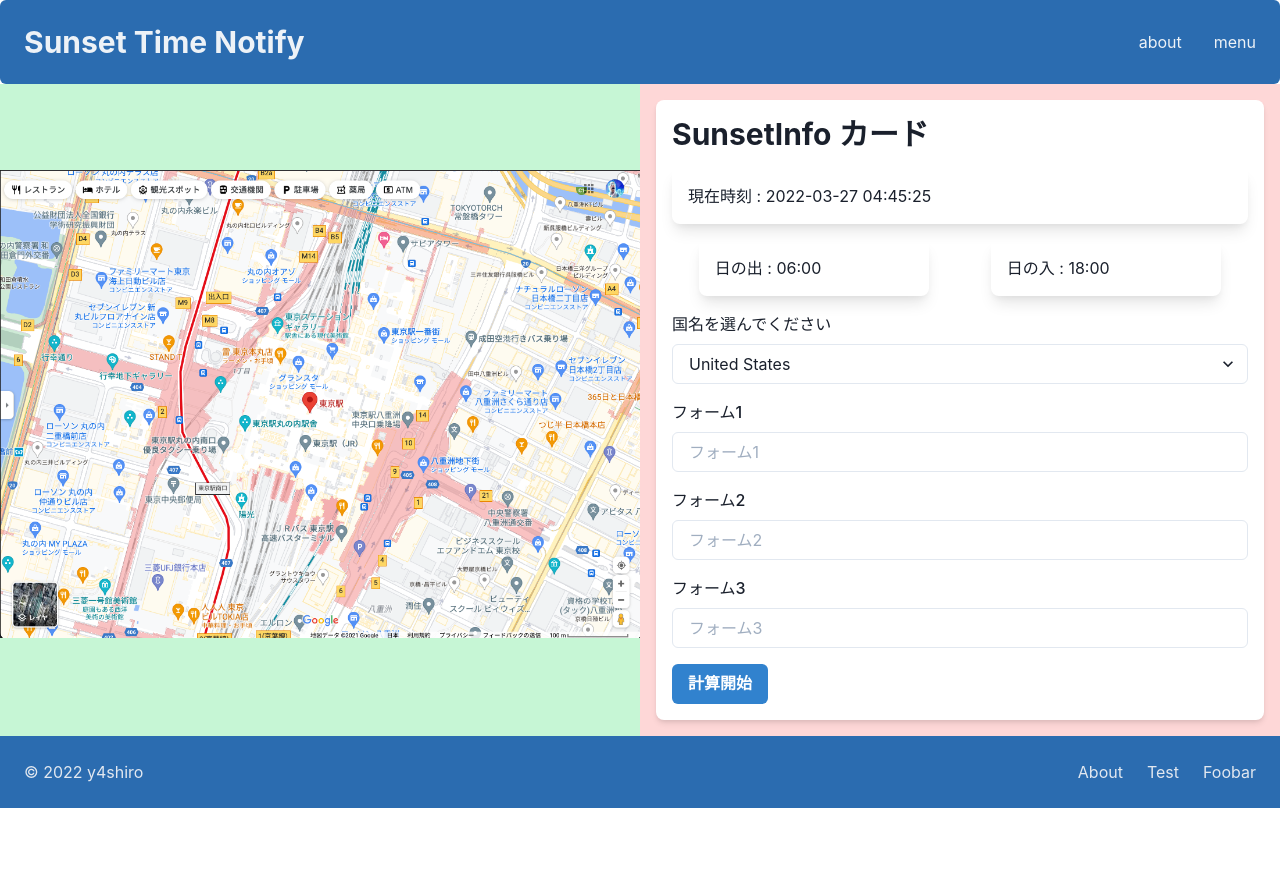
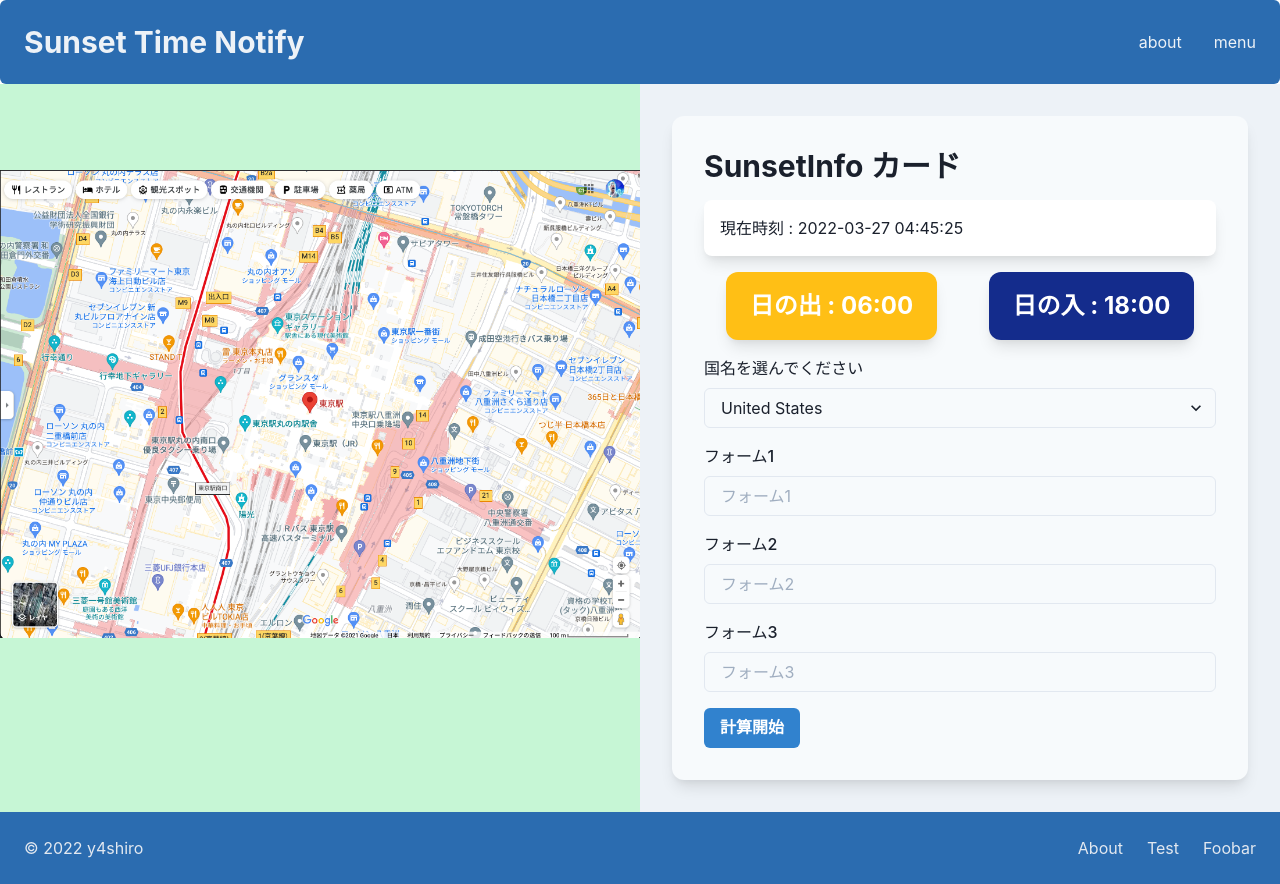
Before and after one commit to y4shiro/sunset-time-notify, a Next.js app: page / in a window 1280 px wide. Before the commit the page ends 808 px from the top, so only its background shows below. Built offline with nearby package versions, Linux system fonts and the light colour scheme.

Commit message:
日の出日の入時刻の表示にスタイル追加

```diff
--- a/src/components/SunsetInfo.tsx
+++ b/src/components/SunsetInfo.tsx
@@ -28,20 +28,24 @@ const SunsetInfo: VFC = () => {
   }, [date]);
 
   return (
-    <Box w='full' bgColor='red.100'>
-      <Box m={4} p={4} borderRadius='lg' shadow='md' bgColor='white'>
+    <Box w='full' bgColor='gray.100'>
+      <Box m={8} p={8} borderRadius='xl' shadow='lg' bgColor='gray.50'>
         <Heading size='lg'>SunsetInfo カード</Heading>
 
-        <Box my={4} p={4} borderRadius='lg' shadow='lg'>
+        <Box my={4} p={4} borderRadius='lg' shadow='lg' bgColor='white'>
           <Text>現在時刻 : {date}</Text>
         </Box>
 
-        <HStack justifyContent={'space-around'}>
-          <Box w={'40%'} p={4} borderRadius='lg' shadow='lg'>
-            <Text>日の出 : 06:00</Text>
+        <HStack justifyContent='space-around'>
+          <Box borderRadius='xl' shadow='lg' bgColor='#FFBF15'>
+            <Text my={4} mx={6} textColor='white' fontSize='24' fontWeight='bold'>
+              日の出 : 06:00
+            </Text>
           </Box>
-          <Box w={'40%'} p={4} borderRadius='lg' shadow='lg'>
-            <Text>日の入 : 18:00</Text>
+          <Box borderRadius='xl' shadow='lg' bgColor='#142C8C'>
+            <Text my={4} mx={6} textColor='white' fontSize='24' fontWeight='bold'>
+              日の入 : 18:00
+            </Text>
           </Box>
         </HStack>
 
```
